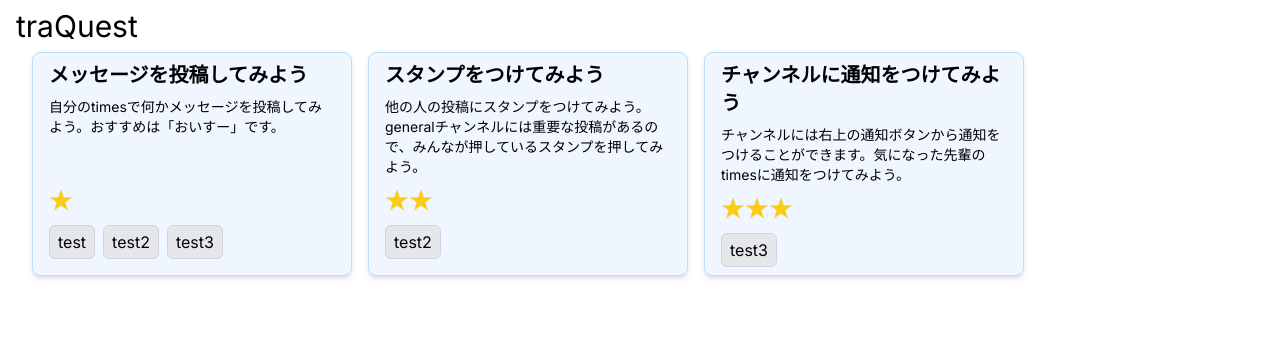
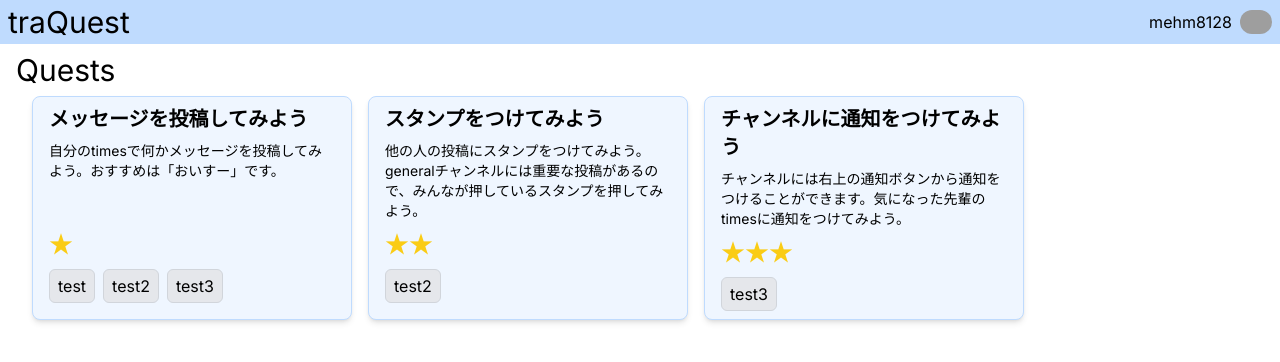
Before and after one commit to mehm8128/traQuest-UI, a Next.js app: page / in a window 1280 px wide. Shown: the top 362 px of the page. Built offline with nearby package versions, Linux system fonts and the light colour scheme; grey boxes are pictures that could not be loaded.

Commit message:
ヘッダーつけた

```diff
--- a/src/app/layout.tsx
+++ b/src/app/layout.tsx
@@ -1,3 +1,4 @@
+import Header from "@/components/Header"
 import "./globals.css"
 import { Inter } from "next/font/google"
 
@@ -16,6 +17,7 @@ export default function RootLayout({
 	return (
 		<html lang="ja">
 			<body className={inter.className}>
+				<Header />
 				<main className="px-4 py-2">{children}</main>
 			</body>
 		</html>
--- a/src/app/page.tsx
+++ b/src/app/page.tsx
@@ -5,7 +5,7 @@ import Link from "next/link"
 export default function Home() {
 	return (
 		<div>
-			<h1 className="text-3xl">traQuest</h1>
+			<h1 className="text-3xl">Quests</h1>
 			<div className="px-4 py-2 flex flex-wrap gap-4">
 				{quests.map((quest) => (
 					<Link href={`/${quest.id}`} key={quest.id}>
--- /dev/null
+++ b/src/components/Header.tsx
@@ -0,0 +1,13 @@
+import UserIcon from "@/components/UserIcon"
+
+export default function Header() {
+	return (
+		<header className="flex items-center justify-between bg-blue-200 py-1 px-2">
+			<h1 className="text-3xl">traQuest</h1>
+			<div className="flex items-center gap-2">
+				<div>mehm8128</div>
+				<UserIcon user="mehm8128" />
+			</div>
+		</header>
+	)
+}
```
